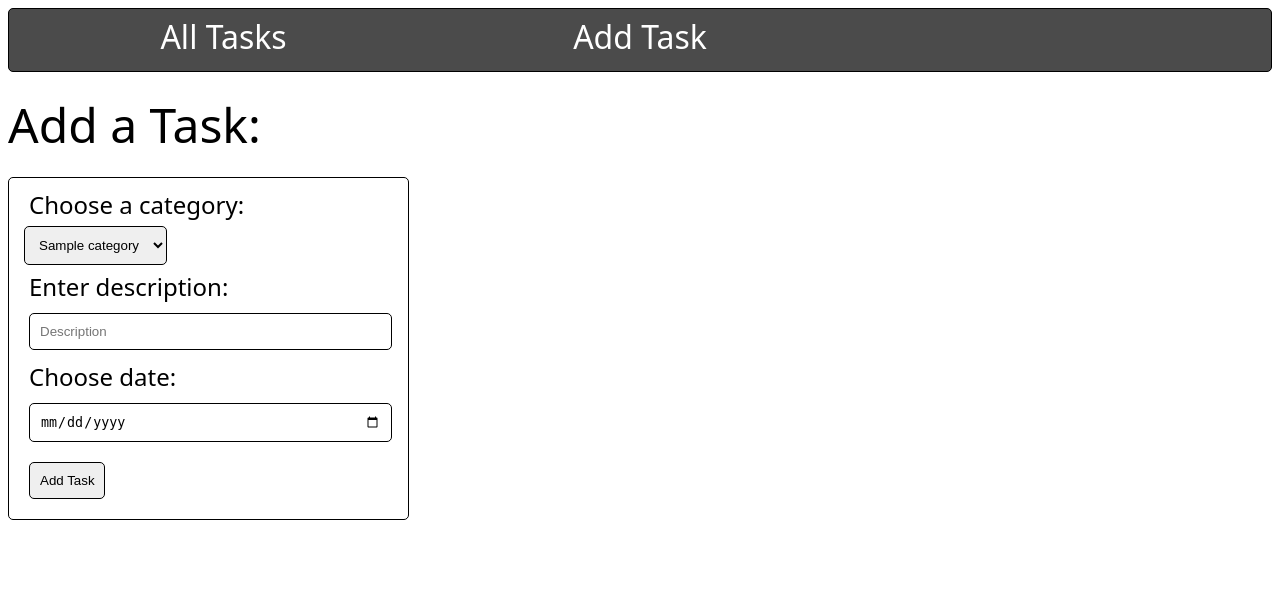
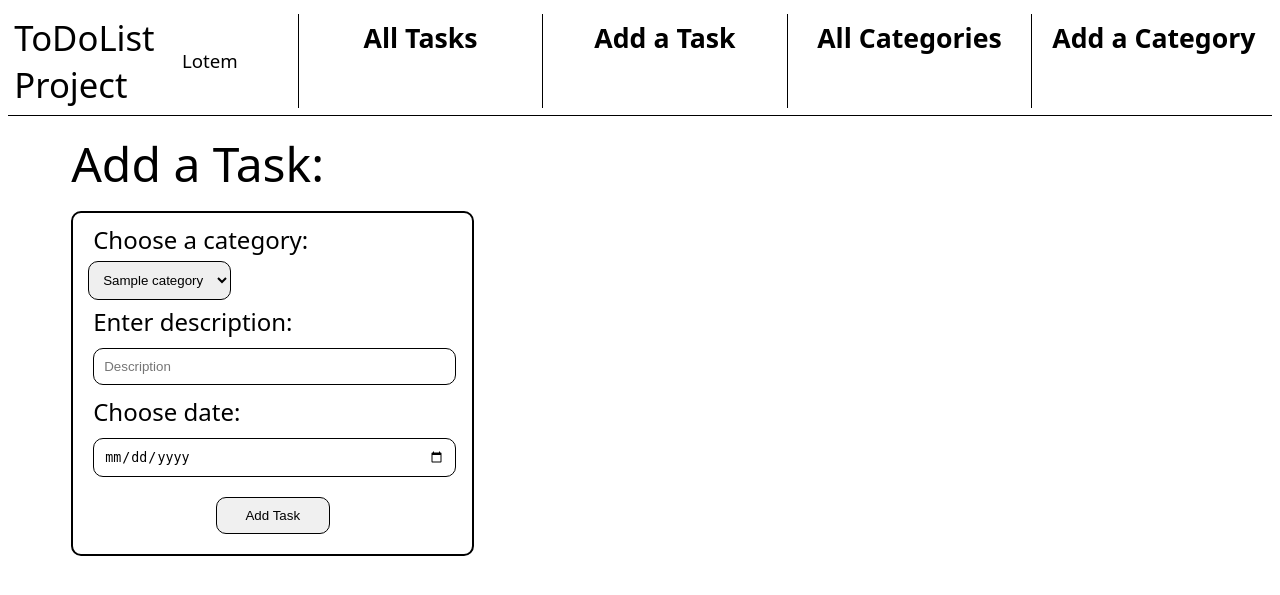
Before and after one commit to l0t3m/Project---ToDoList, a Flask app: template templates/add.html in a window 1280 px wide. Shown: the top 595 px of the page. Run offline with Flask 3, Linux system fonts and the light colour scheme; the template is opened without the code that fills it: most values are stand-ins (such as "Sample title", 1, 10 or a date in 2020).

Commit message:
halfway done - most of htmls are manual

```diff
--- a/app.py
+++ b/app.py
@@ -4,13 +4,26 @@ from functions import *
 
 @app.route('/')
 def home():
-    return render_template('home.html', tasks = get_tasks())
-
-@app.route('/add')
-def add():
-    return render_template('add.html', categories = get_categories())
+    return render_template('home.html', tasks = get_tasks_sorted())
 
 @app.route('/delete')
 def delete():
     delete_task(request.args['task_id'])
     return redirect(url_for("home"))
+
+@app.route('/add-task')
+def add():
+    return render_template('add.html', categories = get_categories())
+
+@app.route('/add-task-db')
+def add_to_db():
+    category = request.args["categories"]
+    description = request.args["description"]
+    date = request.args["date"]
+
+    add_task(category, description, date)
+    return redirect(url_for("home"))
+
+@app.route('/categories')
+def all_categories():
+    return render_template("categories.html", categories = get_categories())
--- a/static/addstyle.css
+++ /dev/null
@@ -1,88 +0,0 @@
-/************************* General: *************************/
-
-body {
-    font-family: system-ui, -apple-system, BlinkMacSystemFont, 'Segoe UI', Roboto, Oxygen, Ubuntu, Cantarell, 'Open Sans', 'Helvetica Neue', sans-serif;
-    font-size: 24pt;
-}
-
-a {
-    text-decoration: none;
-}
-
-
-
-/************************* Nav bar: *************************/
-
-.nav-container {
-    display: flex;
-    background-color: rgb(75, 75, 75);
-
-    border: 0.5px solid black;
-    border-radius: 5px;
-
-    padding: 0.5%;
-}
-
-.nav-container div {
-    width: 100%;
-    text-align: center;
-    font-weight: 500;
-}
-
-.nav-container a {
-    color: white;
-}
-
-.search {
-    visibility: hidden;
-}
-
-.search input {
-    position: relative;
-    top: -5px;
-
-    border-radius: 5px;
-    padding: 10px;
-}
-
-
-
-/************************* Add Section: *************************/
-
-.bigheader {
-    font-weight: 400;
-    font-size: 36pt;
-
-    padding-top: 20px;
-    padding-bottom: 20px;
-}
-
-.add {
-    font-size: 18pt;
-
-    border: 0.5px solid black;
-    border-radius: 5px;
-
-    padding: 10px;
-    width: 30%;
-}
-
-.add input, .add select {
-    border: 0.5px solid black;
-    border-radius: 5px;
-    padding: 10px;
-    margin: 5px;
-}
-
-.add input, .add label {
-    padding-bottom: 10px;
-    margin: 10px;
-}
-
-.description, .date {
-    width: 90%;
-}
-
-.add input[type=submit] {
-    width: 20%;
-}
--- /dev/null
+++ b/static/css/style.css
@@ -0,0 +1,230 @@
+/************************* General: *************************/
+
+body {
+    font-family: system-ui, -apple-system, BlinkMacSystemFont, 'Segoe UI', Roboto, Oxygen, Ubuntu, Cantarell, 'Open Sans', 'Helvetica Neue', sans-serif;
+    font-size: 24pt;
+}
+
+a {
+    text-decoration: none;
+}
+
+/* temp */
+.test-border {
+    border: 1px solid rgb(255, 0, 43);
+}
+
+.margin {
+    margin-left: 5%;
+    margin-right: 5%;
+}
+
+
+
+/***********************************************************/
+/* ███╗░░██╗░█████╗░██╗░░░██╗  ██████╗░░█████╗░██████╗░██╗ */
+/* ████╗░██║██╔══██╗██║░░░██║  ██╔══██╗██╔══██╗██╔══██╗╚═╝ */
+/* ██╔██╗██║███████║╚██╗░██╔╝  ██████╦╝███████║██████╔╝░░░ */
+/* ██║╚████║██╔══██║░╚████╔╝░  ██╔══██╗██╔══██║██╔══██╗░░░ */
+/* ██║░╚███║██║░░██║░░╚██╔╝░░  ██████╦╝██║░░██║██║░░██║██╗ */
+/* ╚═╝░░╚══╝╚═╝░░╚═╝░░░╚═╝░░░  ╚═════╝░╚═╝░░╚═╝╚═╝░░╚═╝╚═╝ */
+/***********************************************************/
+
+.nav-container {
+    display: flex;
+    padding: 0.5%;
+
+    border-bottom: 0.1px solid black;
+    border-width: 10%;
+}
+
+.project-name {
+    margin-right: 50px;
+    width: 20%;
+}
+
+.actual-name {
+    font-size: 26pt;
+}
+
+.my-name {
+    font-size: 14pt;
+    position: relative;
+    top: 36%;
+    padding-left: 2%;
+}
+
+.seperator {
+    border-right: 1px solid black;
+    margin-right: 10px;
+    margin-left: 10px;
+}
+
+/* ----------------------------------------- */
+
+.tab {
+    width: 20%;
+    text-align: center;
+    font-weight: 600;
+}
+
+.tab a, .project-name a {
+    color: black;
+    font-size: 20pt;
+}
+
+.tab a:hover {
+    border-bottom: 0.2px solid black;
+    padding-bottom: 1px;
+}
+
+.project-name {
+    display: flex;
+}
+
+/* ----------------------------------------- */
+
+.bigheader-container {
+    display: flex;
+    padding-top: 15px;
+    padding-bottom: 15px;
+}
+
+.bigheader-container div {
+    width: 100%;
+}
+
+.bigheader {
+    font-weight: 400;
+    font-size: 36pt;
+}
+
+
+
+/************************************************/
+/* ████████╗░█████╗░░██████╗██╗░░██╗░██████╗██╗ */
+/* ╚══██╔══╝██╔══██╗██╔════╝██║░██╔╝██╔════╝╚═╝ */
+/* ░░░██║░░░███████║╚█████╗░█████═╝░╚█████╗░░░░ */
+/* ░░░██║░░░██╔══██║░╚═══██╗██╔═██╗░░╚═══██╗░░░ */
+/* ░░░██║░░░██║░░██║██████╔╝██║░╚██╗██████╔╝██╗ */
+/* ░░░╚═╝░░░╚═╝░░╚═╝╚═════╝░╚═╝░░╚═╝╚═════╝░╚═╝ */
+/************************************************/
+
+.search {
+    display: flex;
+    position: relative;
+}
+
+.search-text {
+    position: relative;
+    top: 10%;
+    left: 120%;
+
+    border: 0.1px solid black;
+    border-radius: 5px;
+    padding: 10px;
+}
+
+.search-img {
+    position: relative;
+    top: 20%;
+    left: 112%;
+    width: 4%;
+}
+
+.headers-container {
+    display: flex;
+
+    border: 0.1px solid black;
+    border-radius: 5px;
+
+    margin-top: 10px;
+    padding: 10px;
+}
+
+.headers-container div {
+    font-weight: 500;
+}
+
+.task div, .headers-container div {
+    width: 20%;
+    font-size: 18pt;
+}
+
+.task {
+    display: flex;
+
+    padding: 10px;
+    margin-top: 10px;
+    margin-bottom: 10px;
+}
+
+.task:hover {
+    border-radius: 10px;
+    background-color: rgb(240, 240, 240);
+}
+
+.task-done input, .task-update input, .submit {
+    position: relative;
+    bottom: 8%;
+
+    padding: 5px;
+
+    border-radius: 10px;
+    width: 50%;
+}
+
+.task-done input {
+    border: 2px solid rgb(60, 200, 100);
+    background-color: rgb(225, 255, 225);
+}
+
+.task-update input {
+    border: 2px solid rgb(100, 150, 255);
+    background-color: rgb(225, 250, 255);
+}
+
+
+
+/****************************************************************************/
+/* ░█████╗░██████╗░██████╗░  ░█████╗░  ████████╗░█████╗░░██████╗██╗░░██╗██╗ */
+/* ██╔══██╗██╔══██╗██╔══██╗  ██╔══██╗  ╚══██╔══╝██╔══██╗██╔════╝██║░██╔╝╚═╝ */
+/* ███████║██║░░██║██║░░██║  ███████║  ░░░██║░░░███████║╚█████╗░█████═╝░░░░ */
+/* ██╔══██║██║░░██║██║░░██║  ██╔══██║  ░░░██║░░░██╔══██║░╚═══██╗██╔═██╗░░░░ */
+/* ██║░░██║██████╔╝██████╔╝  ██║░░██║  ░░░██║░░░██║░░██║██████╔╝██║░╚██╗██╗ */
+/* ╚═╝░░╚═╝╚═════╝░╚═════╝░  ╚═╝░░╚═╝  ░░░╚═╝░░░╚═╝░░╚═╝╚═════╝░╚═╝░░╚═╝╚═╝ */
+/****************************************************************************/
+
+.add {
+    font-size: 18pt;
+
+    border: 2px solid black;
+    border-radius: 10px;
+
+    padding: 10px;
+    width: 30%;
+}
+
+.add input, .add select {
+    border: 0.5px solid black;
+    border-radius: 10px;
+    padding: 10px;
+    margin: 5px;
+}
+
+.add input, .add label {
+    padding-bottom: 10px;
+    margin: 10px;
+
+    font-weight: 500;
+}
+
+.description, .date {
+    width: 90%;
+}
+
+.add input[type=submit] {
+    width: 30%;
+    margin-left: 35%;
+    background-color: rgb(240, 240, 240);
+}
--- a/templates/add.html
+++ b/templates/add.html
@@ -1,28 +1,46 @@
 <!DOCTYPE html>
 <html lang="en">
     <head>
-        <title>Home - Add Task</title>
-        <link rel="stylesheet" href="static/addstyle.css">
+        <title>ToDoList - Add Task</title>
+        <link rel="stylesheet" href="static/css/style.css">
     </head>
     <body>
 
         <!-- Nav Bar: -->
         <nav>
             <div class="nav-container">
+                <!-- Project Name -->
+                <div class="project-name">
+                    <div class="actual-name">ToDoList Project</div>
+                    <div class="my-name">Lotem</div>
+                </div>
+
+                <div class="seperator"></div>
 
                 <!-- All Tasks Tab -->
-                <div class="tasks">
+                <div class="tasks tab">
                     <a href="/">All Tasks</a>
                 </div>
 
-                <!--- Add Tasks Tab -->
-                <div class="addtask">
-                    <a href="/add">Add Task</a>
+                <div class="seperator"></div>
+
+                <!-- Add a Tasks Tab -->
+                <div class="addtask tab">
+                    <a href="/add-task">Add a Task</a>
                 </div>
 
-                <!--- Search Tab -->
-                <div class="search">
-                    <input type="text" placeholder="Search...">
+                <div class="seperator"></div>
+
+                <!-- All Categories Tab -->
+                <div class="allcategories tab">
+                    <a href="/categories">All Categories</a>
+                </div>
+
+                <div class="seperator"></div>
+
+                <!-- Add Category Tab -->
+                <div class="addcategory tab">
+                    <a href="/add-category">Add a Category</a>
                 </div>
             </div>
         </nav>
@@ -33,12 +51,12 @@
         <section>
             <div class="add-container">
 
-                <div class="add-bigheader">
+                <div class="bigheader-container margin">
                     <div class="bigheader">Add a Task:</div>
                 </div>
 
-                <div class="add">
-                    <form action="/add" method="get">
+                <div class="add margin">
+                    <form action="/add-task-db" method="get">
                         <!-- Category -->
                         <label for="category">Choose a category:</label>
                         <select name="categories" id="categories">
--- a/tests.py
+++ b/tests.py
@@ -8,6 +8,7 @@ import db
 
 
 ########## Global Variables: ##########
+
 fake = Faker()
 
 
```
Also changed, not shown: functions.py (+16 -4 lines), static/homestyle.css (deleted, +0 -85 lines), templates/home.html (+46 -16 lines), static/images/search-icon.png (added), tasks.sqlite.
